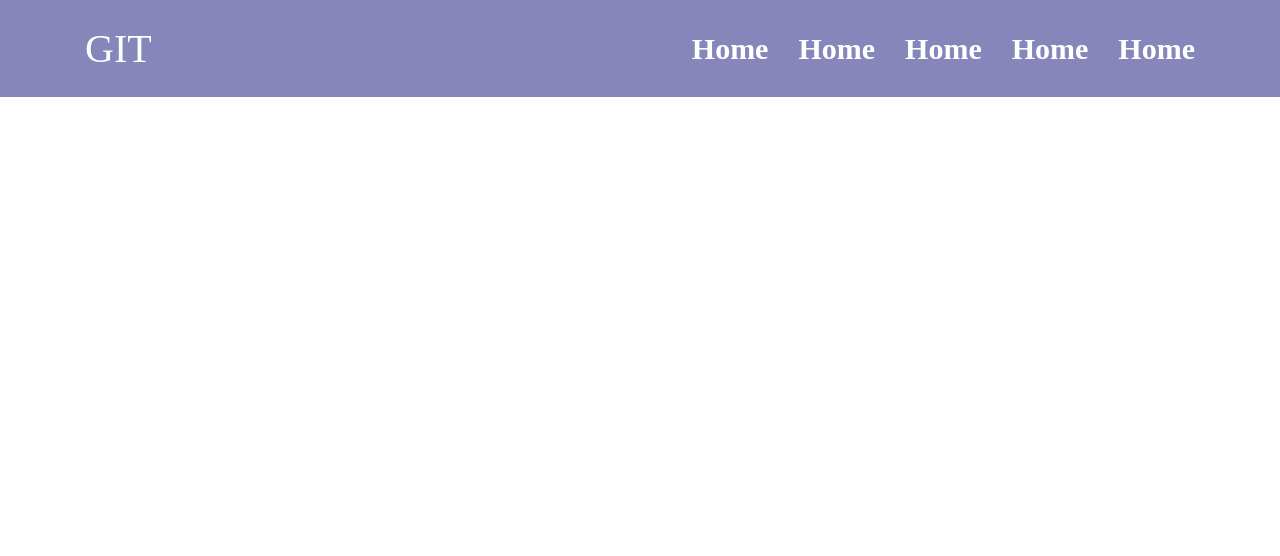
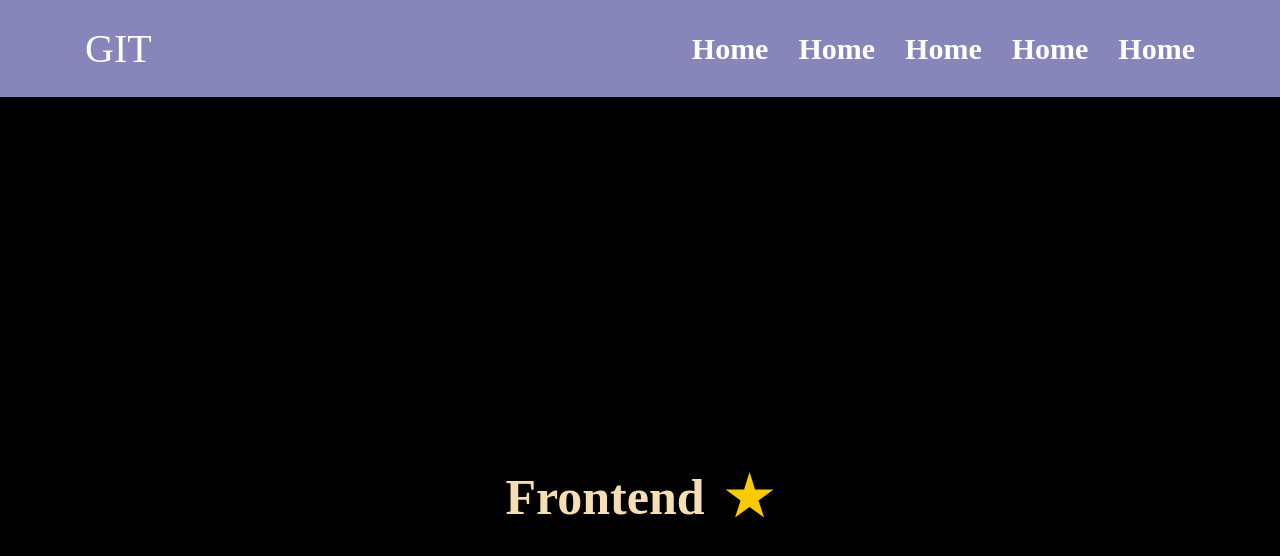
Before and after one commit to Diyor6119/test, a plain HTML site: page index.html in a window 1280 px wide. Drawn offline with Linux system fonts and the light colour scheme.

Commit message:
stajer first save

```diff
--- a/index.html
+++ b/index.html
@@ -23,6 +23,12 @@
             </div>
         </div>
     </nav>
+    <div class="header__content">
+        <h1>Frontend</h1>
+        <div class="star">
+
+        </div>
+    </div>
 </header>
 
 </body>
--- a/style/style.css
+++ b/style/style.css
@@ -47,3 +47,23 @@ li{
     color: white;
     font-weight: 700;
 }
+
+.header__content{
+    height: 800px;
+    background: black;
+    display: flex;
+    justify-content: center;
+    align-items: center;
+}
+
+.header__content h1{
+    color: wheat;
+    font-size: 50px
+}
+.star {
+    margin-left: 20px;
+    width: 50px;
+    height: 50px;
+    background: #F8CA00;
+    clip-path: polygon(50% 0%, 61% 35%, 98% 35%, 68% 57%, 79% 91%, 50% 70%, 21% 91%, 32% 57%, 2% 35%, 39% 35%);
+  }
```
